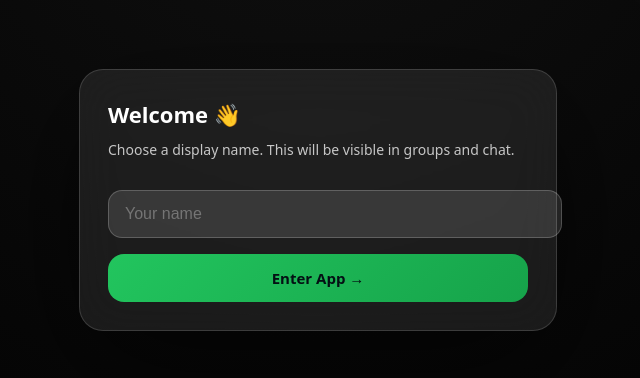
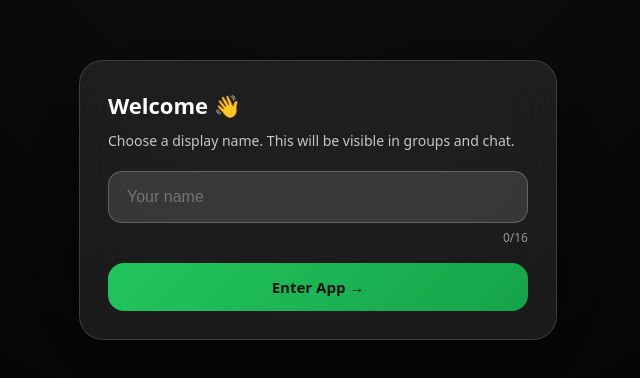
Before and after one commit to kazenoko-git/Shara, a React (Vite) app in the folder frontend/: page / in a window 1280 px wide. Shown: the part 200-578 px from the top of the page, without its empty margins (322-962 px from the left). Built offline with nearby package versions, Linux system fonts and the light colour scheme; no server answers.

Commit message:
Fixed Username Gate

```diff
--- a/frontend/src/App.jsx
+++ b/frontend/src/App.jsx
@@ -73,24 +73,42 @@ export default function App() {
             Choose a display name. This will be visible in groups and chat.
           </p>
 
+{/* INPUT */}
+<div style={{ marginTop: 20 }}>
   <input
     autoFocus
     value={nameInput}
     onChange={(e) => setNameInput(e.target.value)}
     onKeyDown={(e) => e.key === "Enter" && submit()}
     placeholder="Your name"
+    maxLength={16}
     style={{
       width: "100%",
-              marginTop: 16,
-              padding: "14px 16px",
+      height: 52,                     // ✅ fixed, predictable
+      padding: "0 18px",              // ✅ horizontal only
       borderRadius: 14,
       background: "rgba(255,255,255,0.12)",
-              border: "1px solid rgba(255,255,255,0.2)",
+      border: "1px solid rgba(255,255,255,0.22)",
       color: "white",
       fontSize: 16,
       outline: "none",
+      boxSizing: "border-box",
+      lineHeight: "52px",             // ✅ hard lock vertical alignment
     }}
   />
+
+  <div
+    style={{
+      marginTop: 6,
+      fontSize: 12,
+      opacity: 0.55,
+      textAlign: "right",
+    }}
+  >
+    {nameInput.length}/16
+  </div>
+</div>
+
 
           <button
             onClick={submit}
--- a/frontend/src/components/UsernameGate.jsx
+++ b/frontend/src/components/UsernameGate.jsx
@@ -2,6 +2,7 @@
 import { useState } from "react";
 
 const API = import.meta.env.VITE_API_URL;
+console.log("THIS UsernameGate FILE IS LOADED");
 
 export default function UsernameGate({ onDone }) {
   const [name, setName] = useState("");
@@ -35,10 +36,9 @@ export default function UsernameGate({ onDone }) {
         position: "fixed",
         inset: 0,
         background: "rgba(0,0,0,0.55)",
-        backdropFilter: "blur(28px)",
-        display: "flex",
-        alignItems: "center",
-        justifyContent: "center",
+        backdropFilter: "blur(24px)",
+        display: "grid",
+        placeItems: "center",
         zIndex: 100000,
       }}
     >
@@ -49,7 +49,7 @@ export default function UsernameGate({ onDone }) {
           padding: 28,
           borderRadius: 24,
           background:
-            "linear-gradient(180deg, rgba(28,28,28,0.92), rgba(18,18,18,0.92))",
+            "linear-gradient(180deg, rgba(28,28,28,0.95), rgba(18,18,18,0.95))",
           border: "1px solid rgba(255,255,255,0.14)",
           color: "white",
           boxShadow: "0 40px 120px rgba(0,0,0,0.75)",
@@ -57,11 +57,11 @@ export default function UsernameGate({ onDone }) {
         }}
       >
         {/* HEADER */}
-        <div style={{ marginBottom: 18 }}>
+        <div style={{ marginBottom: 20 }}>
           <div
             style={{
               fontSize: 28,
-              fontWeight: 800,
+              fontWeight: 900,
               display: "flex",
               alignItems: "center",
               gap: 8,
@@ -74,20 +74,28 @@ export default function UsernameGate({ onDone }) {
           </div>
         </div>
 
-        {/* INPUT WRAPPER */}
+        {/* INPUT */}
 <div
   style={{
     width: "100%",
+    display: "flex",
+    justifyContent: "center",
+    marginTop: 12,
+  }}
+>
+  <div
+    style={{
+      width: "clamp(260px, 70vw, 340px)", // 🔥 MAGIC LINE
       height: 52,
       borderRadius: 14,
       background: "rgba(255,255,255,0.08)",
       border: "1px solid rgba(255,255,255,0.18)",
       padding: "0 16px",
       boxSizing: "border-box",
+      overflow: "hidden",
 
       display: "flex",
       alignItems: "center",
-            overflow: "hidden",
     }}
   >
     <input
@@ -97,23 +105,29 @@ export default function UsernameGate({ onDone }) {
       placeholder="Your name"
       maxLength={16}
       autoFocus
+      spellCheck={false}
       style={{
         width: "100%",
-              minWidth: 0, // 🔥 THIS fixes the spill
         border: "none",
         outline: "none",
         background: "transparent",
         color: "white",
         fontSize: 16,
-              lineHeight: "20px",
+        lineHeight: "1.2",
         padding: 0,
         margin: 0,
         boxSizing: "border-box",
+
+        // kill browser weirdness
+        appearance: "none",
+        WebkitAppearance: "none",
       }}
     />
   </div>
+</div>
 
-        {/* CHAR COUNTER (optional but nice) */}
+
+        {/* COUNTER */}
         <div
           style={{
             marginTop: 6,
@@ -130,9 +144,9 @@ export default function UsernameGate({ onDone }) {
           onClick={submit}
           disabled={loading}
           style={{
-            marginTop: 16,
+            marginTop: 18,
             width: "100%",
-            height: 50,
+            height: 52,
             borderRadius: 16,
             background: "linear-gradient(135deg,#22c55e,#16a34a)",
             color: "#041014",
```
Also changed, not shown: 1 other file (tests, documents, lock files or other folders). Lines whose indentation alone changed are shown as unchanged.
